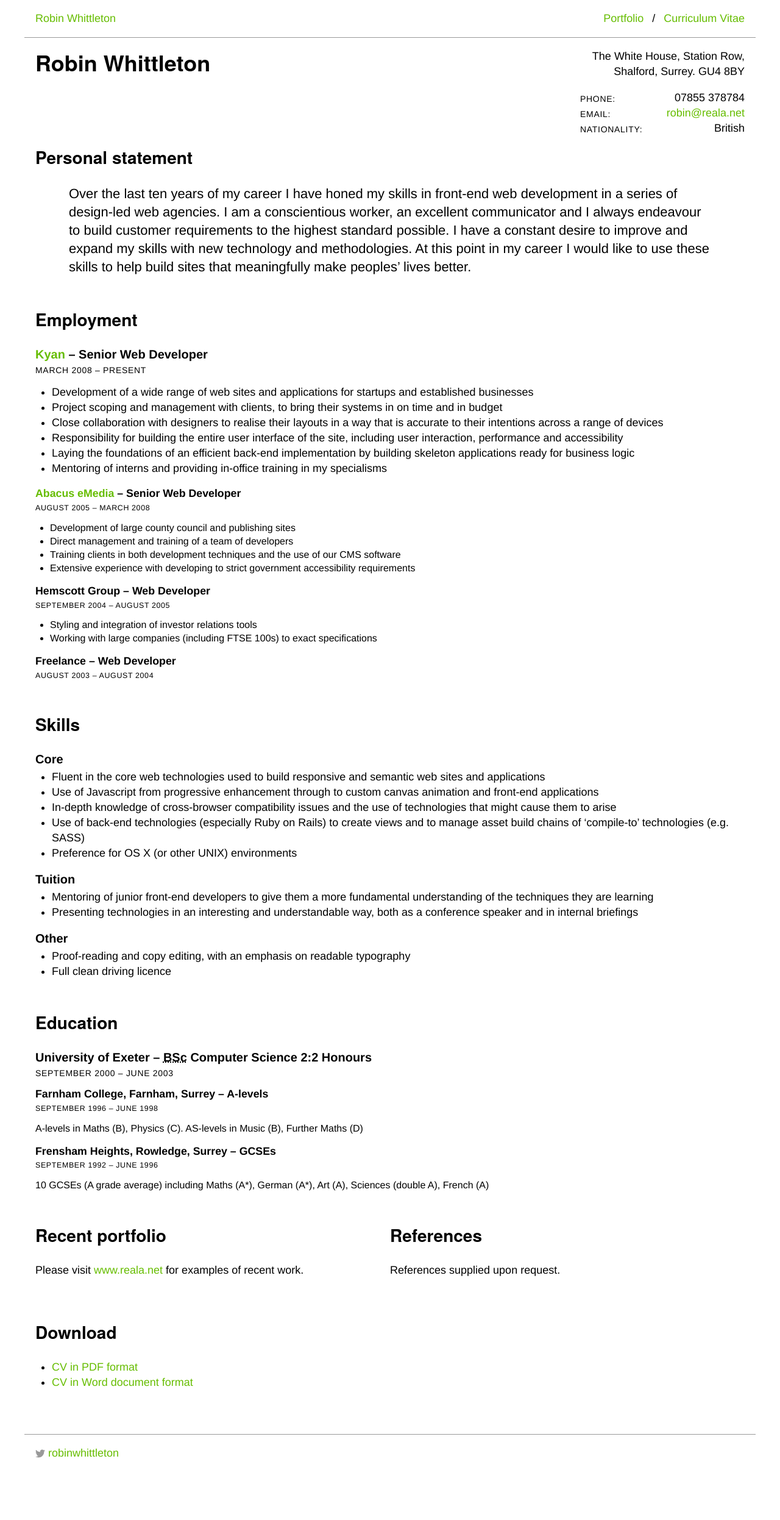
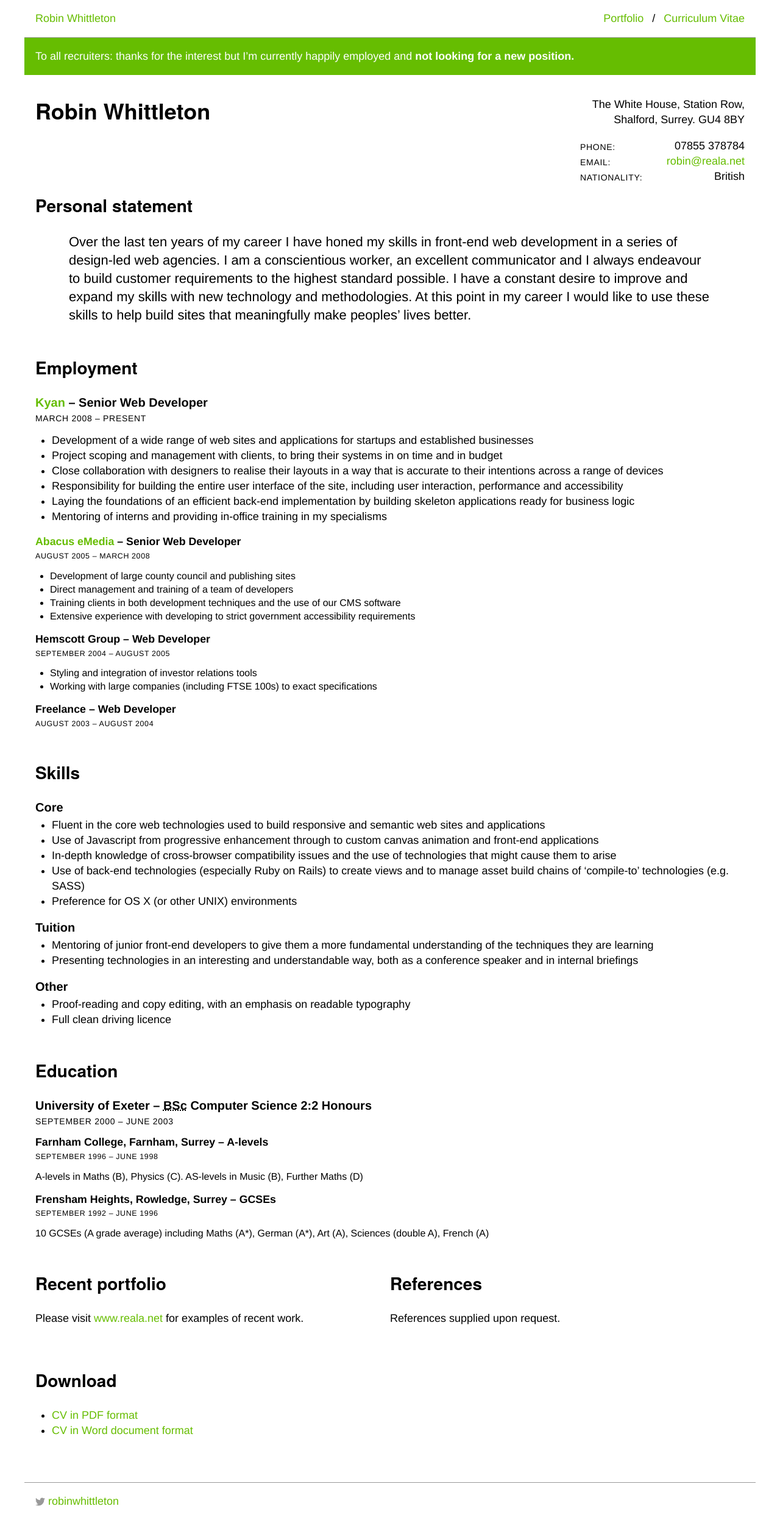
Before and after one commit to robinwhittleton/reala.net, a Jekyll site: the page built from cv.html, in a window 1280 px wide. Shown: the whole page at 61% size. Built offline with Jekyll 4.4.1, drawn with Linux system fonts in a browser that asks for light colours; before the commit the page ends 2414 px from its top, so only the background shows below that.

Commit message:
‘Polite notice’ for recruiters

```diff
--- a/_sass/_base.scss
+++ b/_sass/_base.scss
@@ -23,6 +23,8 @@ dd { float: right; margin: 0; padding: 0; }
 
 .meta { font-size: .778em; text-transform: uppercase; letter-spacing: .05em; }
 
+.notice { background: $green; color: #fff; margin: -1em -1em 2em; padding: 1em; }
+
 // Icons
 .icon {
     > svg {
--- a/cv.html
+++ b/cv.html
@@ -3,6 +3,8 @@ layout: default
 title: Curriculum Vitae
 permalink: /cv/
 ---
+
+<p class="notice">To all recruiters: thanks for the interest but I’m currently happily employed and <strong>not looking for a new position.</strong></p>
 
 <section class="cv">
 	<div class="vcard">
```
